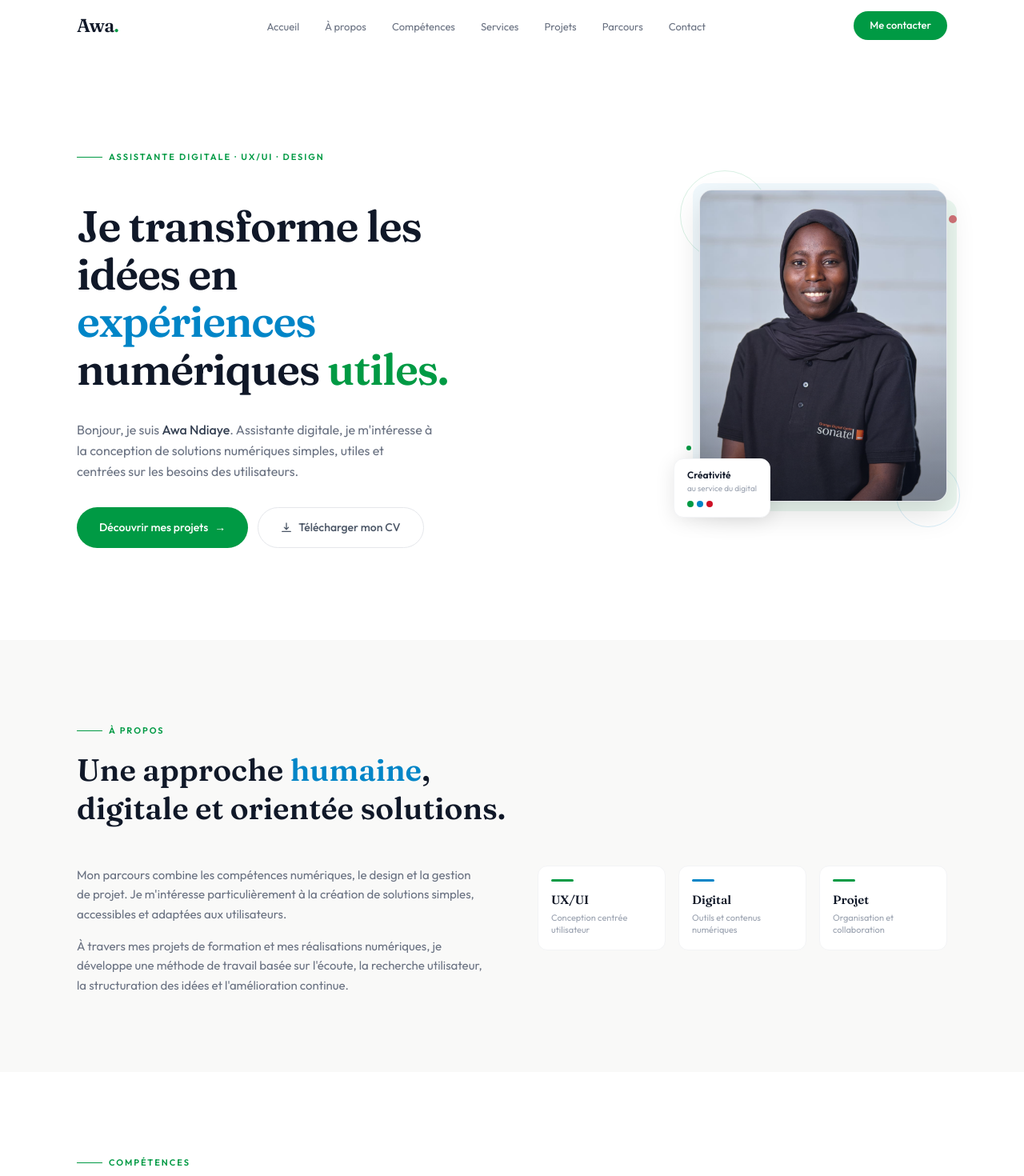
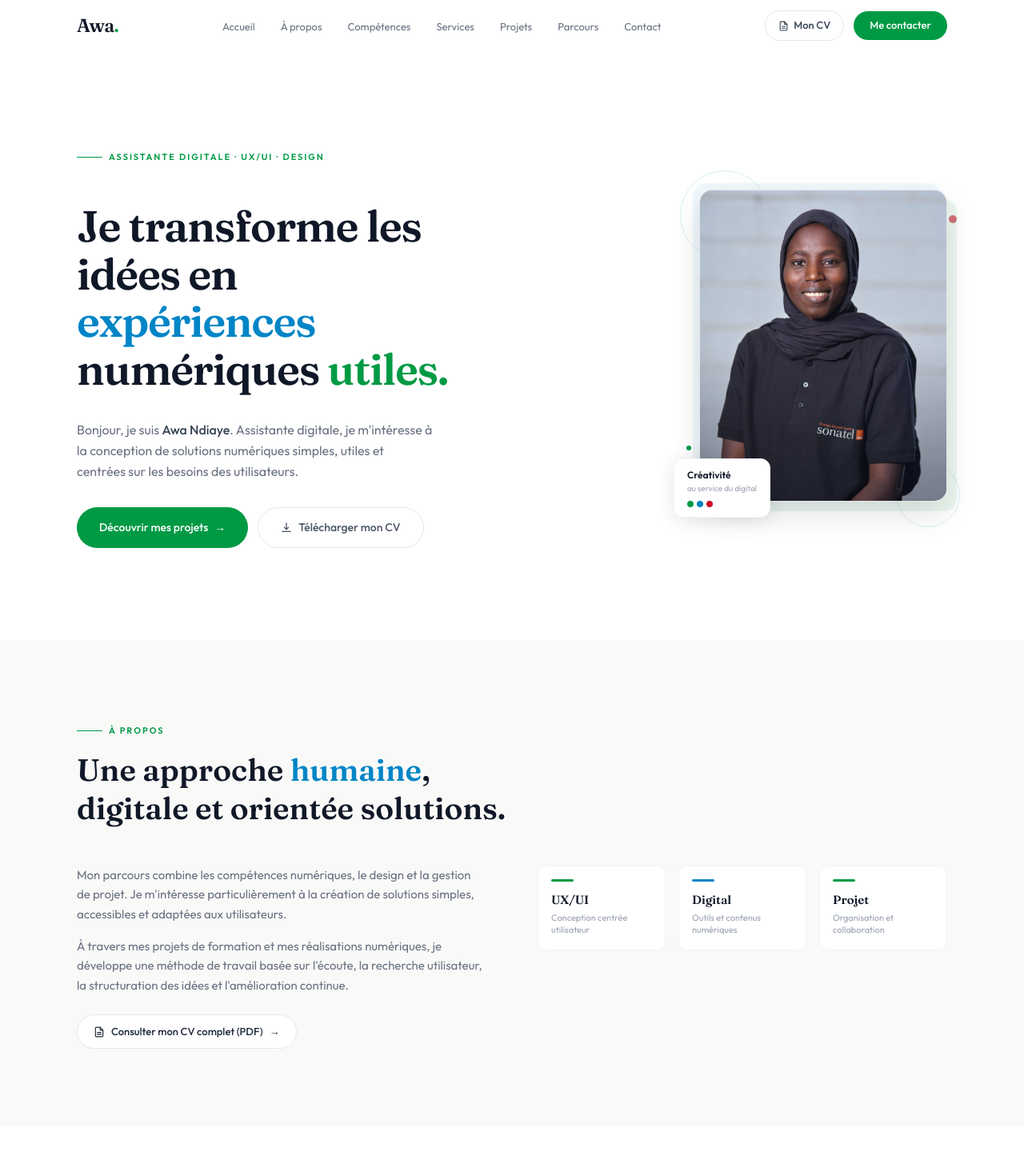
Before and after one commit to awa05853-svg/Awa-ndiaye, a React (Vite) app: page / in a window 1280 px wide. Shown: the top 1470 px of the page at 80% size. Built offline with nearby package versions, Linux system fonts and the light colour scheme; the HTML template or start-up script is replaced by a standard one.

Commit message:
Add CV links and download options across Navbar, Hero, About, Parcours, Contact and Footer

```diff
--- a/src/App.tsx
+++ b/src/App.tsx
@@ -121,8 +121,23 @@ function Navbar() {
           ))}
         </ul>
 
-        {/* Desktop CTA + hamburger */}
-        <div className="flex items-center gap-3">
+        {/* Desktop CTA + CV + hamburger */}
+        <div className="flex items-center gap-2.5 sm:gap-3">
+          <a
+            href="/CV_Awa_Ndiaye.pdf"
+            target="_blank"
+            rel="noopener noreferrer"
+            className="hidden sm:inline-flex items-center gap-1.5 px-4 py-2 border border-gray-200 text-gray-700 text-[13px] font-medium rounded-full hover:border-brand-green hover:text-brand-green transition-colors focus-visible:outline-none focus-visible:ring-2 focus-visible:ring-brand-green"
+          >
+            <svg width="13" height="13" viewBox="0 0 24 24" fill="none" stroke="currentColor" strokeWidth="2" strokeLinecap="round" strokeLinejoin="round" aria-hidden="true">
+              <path d="M14 2H6a2 2 0 0 0-2 2v16a2 2 0 0 0 2 2h12a2 2 0 0 0 2-2V8z"></path>
+              <polyline points="14 2 14 8 20 8"></polyline>
+              <line x1="16" y1="13" x2="8" y2="13"></line>
+              <line x1="16" y1="17" x2="8" y2="17"></line>
+            </svg>
+            Mon CV
+          </a>
+
           <button
             onClick={() => go("contact")}
             className="hidden md:inline-flex items-center px-5 py-2 bg-brand-green text-white text-[13px] font-medium rounded-full hover:bg-brand-green-dark transition-colors focus-visible:outline-none focus-visible:ring-2 focus-visible:ring-brand-green focus-visible:ring-offset-2 active:scale-95"
@@ -169,7 +184,19 @@ function Navbar() {
               </button>
             </li>
           ))}
-          <li className="pt-3 pb-2">
+          <li className="pt-3 pb-2 space-y-2">
+            <a
+              href="/CV_Awa_Ndiaye.pdf"
+              target="_blank"
+              rel="noopener noreferrer"
+              className="w-full py-3 border border-gray-200 text-gray-800 text-sm font-medium rounded-full inline-flex items-center justify-center gap-2 hover:border-brand-green hover:text-brand-green transition-colors"
+            >
+              <svg width="14" height="14" viewBox="0 0 24 24" fill="none" stroke="currentColor" strokeWidth="2" strokeLinecap="round" strokeLinejoin="round" aria-hidden="true">
+                <path d="M14 2H6a2 2 0 0 0-2 2v16a2 2 0 0 0 2 2h12a2 2 0 0 0 2-2V8z"></path>
+                <polyline points="14 2 14 8 20 8"></polyline>
+              </svg>
+              Consulter mon CV (PDF)
+            </a>
             <button
               onClick={() => go("contact")}
               className="w-full py-3 bg-brand-green text-white text-sm font-medium rounded-full hover:bg-brand-green-dark transition-colors active:scale-95"
@@ -312,6 +339,23 @@ function About() {
               <p>
                 À travers mes projets de formation et mes réalisations numériques, je développe une méthode de travail basée sur l&apos;écoute, la recherche utilisateur, la structuration des idées et l&apos;amélioration continue.
               </p>
+              <div className="pt-2">
+                <a
+                  href="/CV_Awa_Ndiaye.pdf"
+                  target="_blank"
+                  rel="noopener noreferrer"
+                  className="inline-flex items-center gap-2 px-5 py-2.5 bg-white border border-gray-200 text-gray-800 text-[13px] font-medium rounded-full hover:border-brand-green hover:text-brand-green hover:shadow-sm transition-all duration-200 active:scale-95"
+                >
+                  <svg width="14" height="14" viewBox="0 0 24 24" fill="none" stroke="currentColor" strokeWidth="2" strokeLinecap="round" strokeLinejoin="round" aria-hidden="true">
+                    <path d="M14 2H6a2 2 0 0 0-2 2v16a2 2 0 0 0 2 2h12a2 2 0 0 0 2-2V8z"></path>
+                    <polyline points="14 2 14 8 20 8"></polyline>
+                    <line x1="16" y1="13" x2="8" y2="13"></line>
+                    <line x1="16" y1="17" x2="8" y2="17"></line>
+                  </svg>
+                  Consulter mon CV complet (PDF)
+                  <span aria-hidden="true">→</span>
+                </a>
+              </div>
             </div>
           </FadeIn>
 
@@ -1555,6 +1599,20 @@ function Contact() {
     {
       icon: (
         <svg width="18" height="18" viewBox="0 0 24 24" fill="none" stroke="currentColor" strokeWidth="1.5" strokeLinecap="round" strokeLinejoin="round" aria-hidden="true">
+          <path d="M14 2H6a2 2 0 0 0-2 2v16a2 2 0 0 0 2 2h12a2 2 0 0 0 2-2V8z"></path>
+          <polyline points="14 2 14 8 20 8"></polyline>
+          <line x1="16" y1="13" x2="8" y2="13"></line>
+          <line x1="16" y1="17" x2="8" y2="17"></line>
+        </svg>
+      ),
+      label: "Curriculum Vitae",
+      value: "Consulter mon CV (PDF)",
+      href: "/CV_Awa_Ndiaye.pdf",
+      target: "_blank",
+    },
+    {
+      icon: (
+        <svg width="18" height="18" viewBox="0 0 24 24" fill="none" stroke="currentColor" strokeWidth="1.5" strokeLinecap="round" strokeLinejoin="round" aria-hidden="true">
           <path d="M21 10c0 7-9 13-9 13S3 17 3 10a9 9 0 0118 0z" />
           <circle cx="12" cy="10" r="3" />
         </svg>
@@ -1584,7 +1642,7 @@ function Contact() {
             <em className="not-italic text-brand-green">prochain projet.</em>
           </h2>
           <p className="text-gray-400 text-[15px] leading-relaxed max-w-lg mx-auto mb-10">
-            Vous êtes recruteur, client ou partenaire ? Écrivez-moi ou contactez-moi par téléphone pour échanger sur une opportunité ou une collaboration.
+            Vous êtes recruteur, client ou partenaire ? Écrivez-moi, contactez-moi sur WhatsApp ou téléchargez mon CV pour étudier mon profil.
           </p>
 
           <div className="flex flex-wrap items-center justify-center gap-4 mb-16">
@@ -1609,9 +1667,23 @@ function Contact() {
               </svg>
               WhatsApp
             </a>
+            <a
+              href="/CV_Awa_Ndiaye.pdf"
+              download="CV_Awa_Ndiaye.pdf"
+              target="_blank"
+              rel="noopener noreferrer"
+              className="inline-flex items-center gap-2 px-7 py-4 bg-white/10 text-white font-medium rounded-full hover:bg-white/20 transition-all duration-200 focus-visible:outline-none focus-visible:ring-2 focus-visible:ring-brand-blue active:scale-95 text-[15px]"
+            >
+              <svg width="18" height="18" viewBox="0 0 24 24" fill="none" stroke="currentColor" strokeWidth="2" strokeLinecap="round" strokeLinejoin="round" aria-hidden="true">
+                <path d="M21 15v4a2 2 0 0 1-2 2H5a2 2 0 0 1-2-2v-4"></path>
+                <polyline points="7 10 12 15 17 10"></polyline>
+                <line x1="12" y1="15" x2="12" y2="3"></line>
+              </svg>
+              Télécharger mon CV (PDF)
+            </a>
           </div>
 
-          <div className="grid sm:grid-cols-3 gap-4 text-left">
+          <div className="grid sm:grid-cols-2 lg:grid-cols-4 gap-4 text-left">
             {infos.map((item) => (
               <div
                 key={item.label}
@@ -1624,9 +1696,18 @@ function Contact() {
                 {item.href ? (
                   <a
                     href={item.href}
-                    className="text-white text-[13px] hover:text-brand-green transition-colors focus-visible:outline-none focus-visible:underline"
+                    target={item.target}
+                    rel={item.target === "_blank" ? "noopener noreferrer" : undefined}
+                    className="text-white text-[13px] hover:text-brand-green transition-colors focus-visible:outline-none focus-visible:underline inline-flex items-center gap-1"
                   >
                     {item.value}
+                    {item.target === "_blank" && (
+                      <svg width="12" height="12" viewBox="0 0 24 24" fill="none" stroke="currentColor" strokeWidth="2" strokeLinecap="round" strokeLinejoin="round">
+                        <path d="M18 13v6a2 2 0 0 1-2 2H5a2 2 0 0 1-2-2V8a2 2 0 0 1 2-2h6"></path>
+                        <polyline points="15 3 21 3 21 9"></polyline>
+                        <line x1="10" y1="14" x2="21" y2="3"></line>
+                      </svg>
+                    )}
                   </a>
                 ) : (
                   <p className="text-white text-[13px]">{item.value}</p>
@@ -1653,7 +1734,22 @@ function Footer() {
           <p className="text-gray-600 text-[12px] mt-0.5">Assistante digitale · UX/UI · Design</p>
         </div>
 
-        <div className="flex items-center gap-3">
+        <div className="flex flex-wrap items-center justify-center gap-3">
+          <a
+            href="/CV_Awa_Ndiaye.pdf"
+            target="_blank"
+            rel="noopener noreferrer"
+            className="inline-flex items-center gap-1.5 px-4 py-2 border border-brand-green/40 text-brand-green text-[13px] rounded-full hover:bg-brand-green hover:text-white transition-colors duration-200 focus-visible:outline-none focus-visible:ring-2 focus-visible:ring-brand-green"
+            aria-label="Consulter le CV d'Awa Ndiaye au format PDF (ouvre dans un nouvel onglet)"
+          >
+            <svg width="14" height="14" viewBox="0 0 24 24" fill="none" stroke="currentColor" strokeWidth="2" strokeLinecap="round" strokeLinejoin="round" aria-hidden="true">
+              <path d="M14 2H6a2 2 0 0 0-2 2v16a2 2 0 0 0 2 2h12a2 2 0 0 0 2-2V8z"></path>
+              <polyline points="14 2 14 8 20 8"></polyline>
+              <line x1="16" y1="13" x2="8" y2="13"></line>
+              <line x1="16" y1="17" x2="8" y2="17"></line>
+            </svg>
+            Mon CV (PDF)
+          </a>
           <a
             href="[LIEN_LINKEDIN]"
             target="_blank"
```
